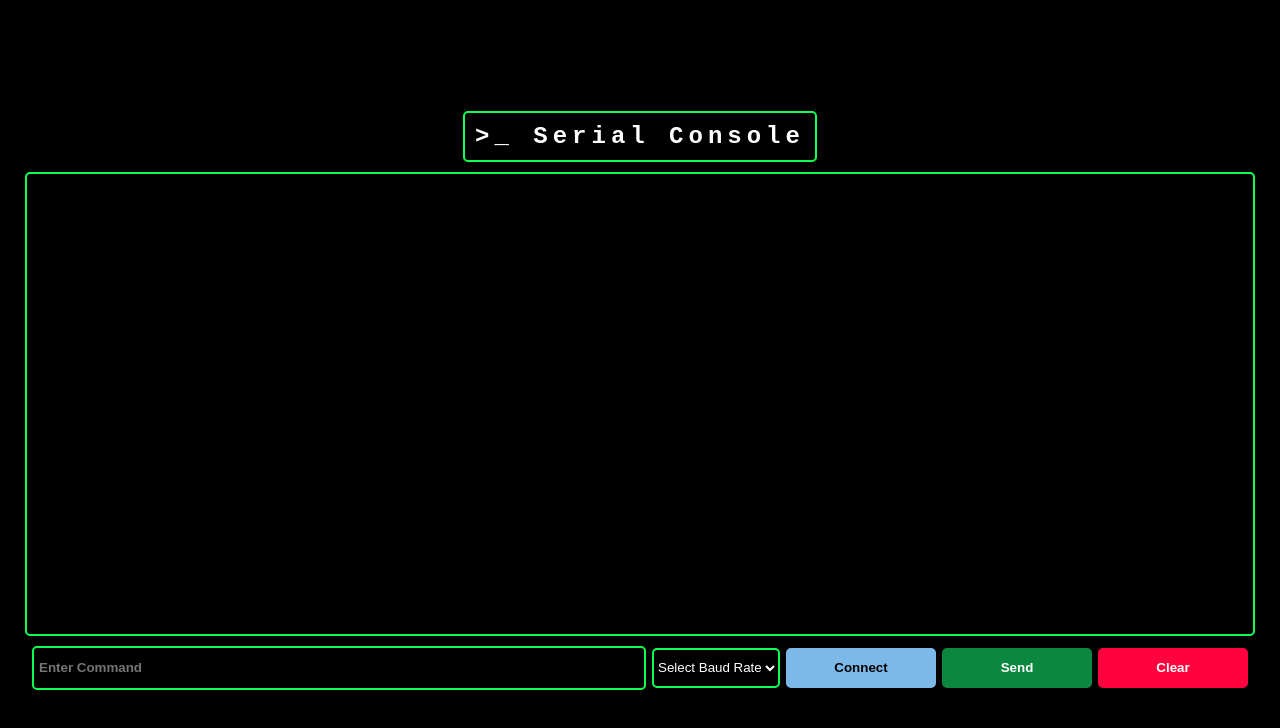
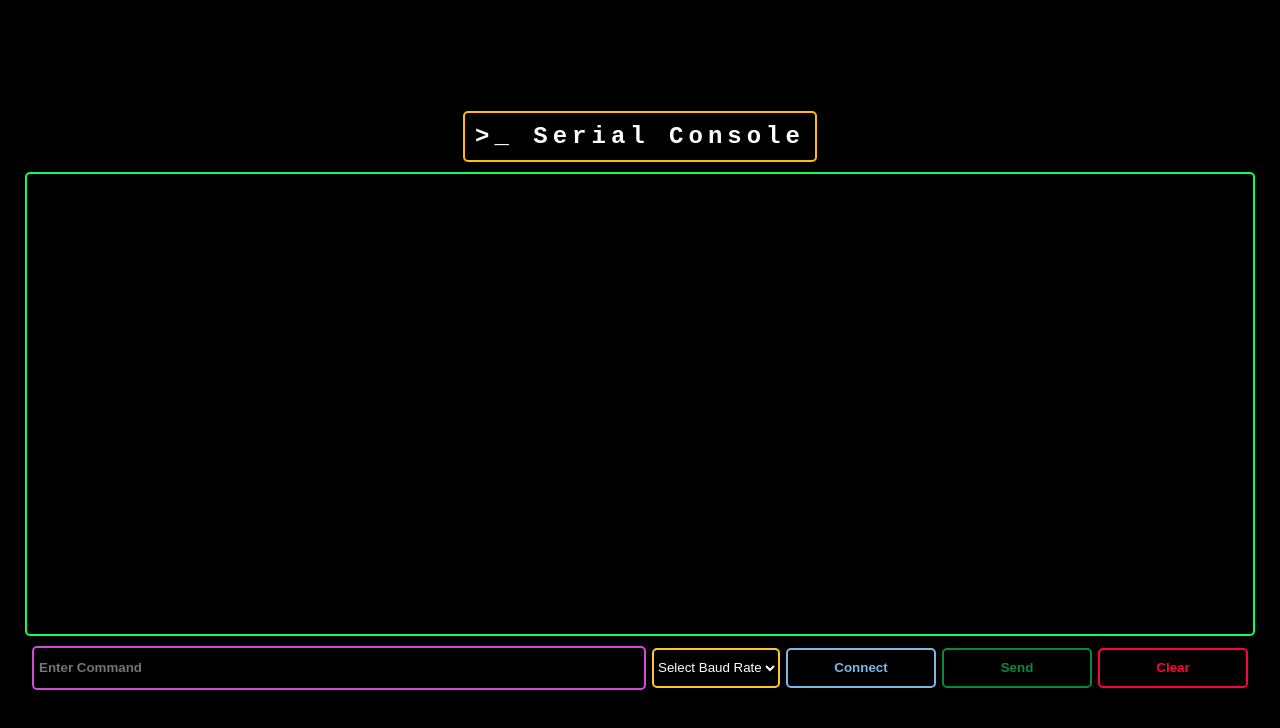
Before and after one commit to wirebits/SerialConsole, a plain HTML site: page index.html in a window 1280 px wide. Drawn offline with Linux system fonts and the light colour scheme.

Commit message:
Update styles.css

```diff
--- a/styles.css
+++ b/styles.css
@@ -22,7 +22,7 @@ body {
     font-weight: bold;
     margin-bottom: 10px;
     color: white;
-    border: 2px solid #0FFF50;
+    border: 2px solid #FFBF00;
     padding: 10px;
     border-radius: 5px;
     letter-spacing: 5px;
@@ -58,7 +58,7 @@ body {
     flex: 1;
     min-width: 0;
     height: 30px;
-    border: 2px solid #0FFF50;
+    border: 2px solid #D648D7;
     border-radius: 5px;
     padding: 5px;
     background-color: #000000;
@@ -78,20 +78,20 @@ button {
 }
 
 #sendButton {
-    background-color: #0C873F;
-    color: white;
+    background-color: #000000;
+    color: #0C873F;
     border-color: #0C873F;
 }
 
 #clearButton {
-    background-color: #FF033E;
-    color: white;
+    background-color: #000000;
+    color: #FF033E;
     border-color: #FF033E;
 }
 
 #connectButton {
-    background-color: #7CB9E8;
-    color: black;
+    background-color: #000000;
+    color: #7CB9E8;
     border-color: #7CB9E8;
 }
 
@@ -100,5 +100,5 @@ select {
     color: white;
     height: 40px;
     border-radius: 5px;
-    border: 2px solid #0FFF50;
+    border: 2px solid #FFC72C;
 }
```
